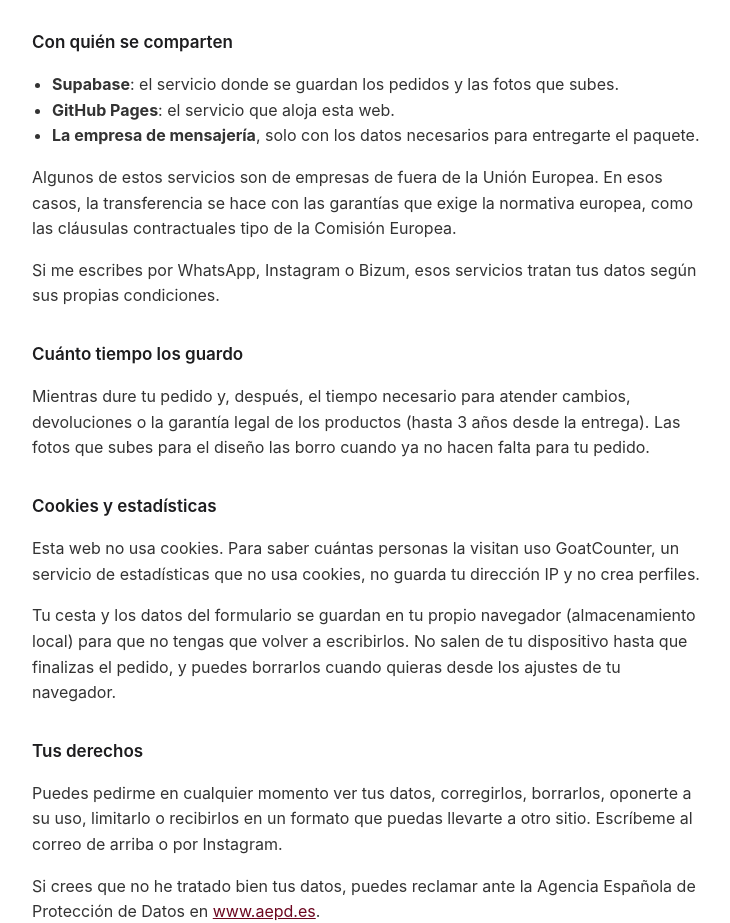
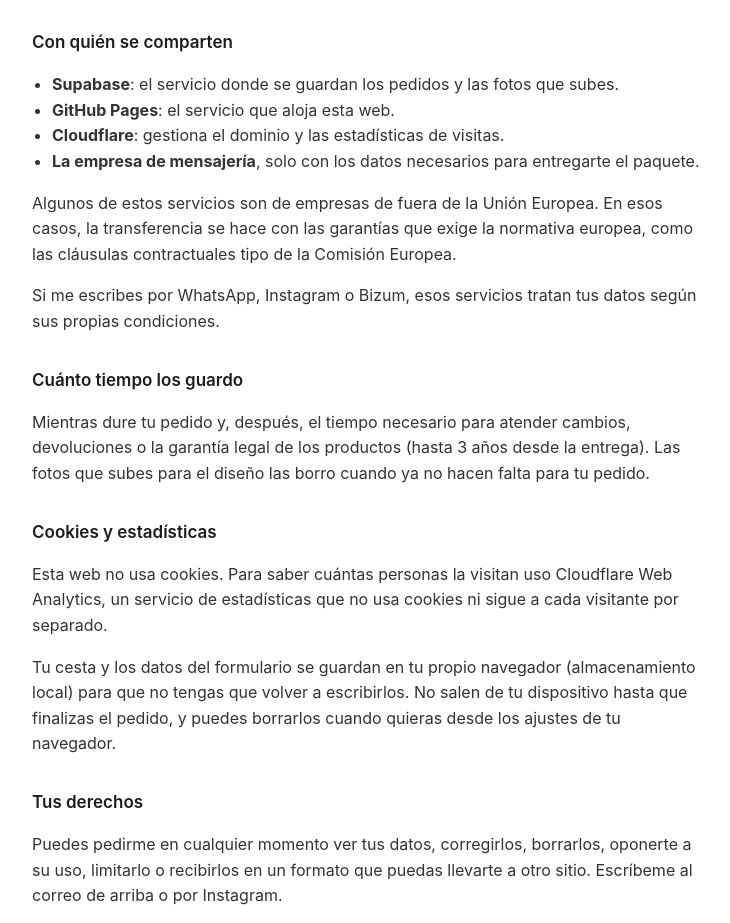
Before and after one commit to vilaltanerea-afk/nvr-studio, a plain HTML site: page privacidad.html in a window 1280 px wide. Shown: the part 845-1768 px from the top of the page, without its empty margins (270-1000 px from the left). Drawn offline with Linux system fonts and the light colour scheme.

Commit message:
Update privacidad.html

```diff
--- a/privacidad.html
+++ b/privacidad.html
@@ -57,6 +57,7 @@
   <ul>
     <li><b>Supabase</b>: el servicio donde se guardan los pedidos y las fotos que subes.</li>
     <li><b>GitHub Pages</b>: el servicio que aloja esta web.</li>
+        <li><b>Cloudflare</b>: gestiona el dominio y las estadísticas de visitas.</li>
     <li><b>La empresa de mensajería</b>, solo con los datos necesarios para entregarte el paquete.</li>
   </ul>
   <p>Algunos de estos servicios son de empresas de fuera de la Unión Europea. En esos casos, la transferencia se hace con las garantías que exige la normativa europea, como las cláusulas contractuales tipo de la Comisión Europea.</p>
@@ -66,7 +67,7 @@
   <p>Mientras dure tu pedido y, después, el tiempo necesario para atender cambios, devoluciones o la garantía legal de los productos (hasta 3 años desde la entrega). Las fotos que subes para el diseño las borro cuando ya no hacen falta para tu pedido.</p>
 
   <h2>Cookies y estadísticas</h2>
-  <p>Esta web no usa cookies. Para saber cuántas personas la visitan uso GoatCounter, un servicio de estadísticas que no usa cookies, no guarda tu dirección IP y no crea perfiles.</p>
+  <p>Esta web no usa cookies. Para saber cuántas personas la visitan uso Cloudflare Web Analytics, un servicio de estadísticas que no usa cookies ni sigue a cada visitante por separado.</p>
   <p>Tu cesta y los datos del formulario se guardan en tu propio navegador (almacenamiento local) para que no tengas que volver a escribirlos. No salen de tu dispositivo hasta que finalizas el pedido, y puedes borrarlos cuando quieras desde los ajustes de tu navegador.</p>
 
   <h2>Tus derechos</h2>
```
